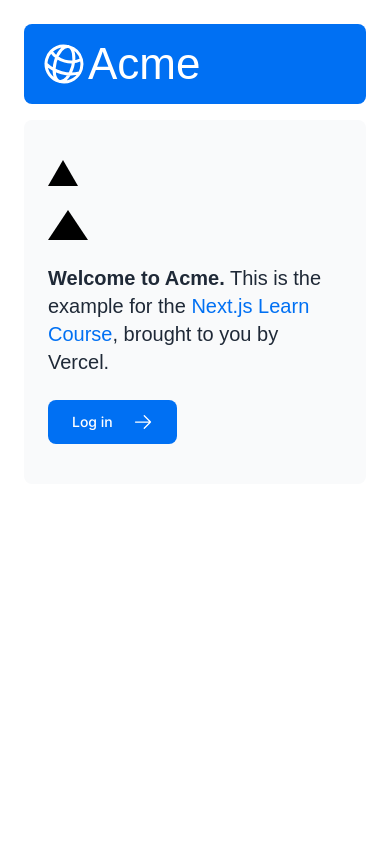
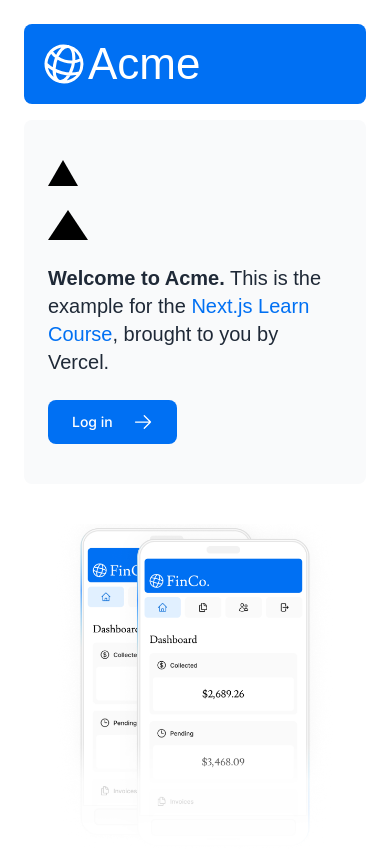
Before and after one commit to MarkTorre/NextJs_Course, a Next.js app in the folder nextjs-dashboard/: page / in a window 390 px wide. Shown: the top 850 px of the page. Built offline with nearby package versions, Linux system fonts and the light colour scheme; a web font is replaced by a local one.

Commit message:
feat(chapter3): create next.js Image component for optimize images - Adding the desktop hero image - Practice: Adding the mobile hero image -

```diff
--- a/nextjs-dashboard/app/page.tsx
+++ b/nextjs-dashboard/app/page.tsx
@@ -3,6 +3,7 @@ import { ArrowRightIcon } from '@heroicons/react/24/outline';
 import Link from 'next/link';
 import styles from "@/app/ui/home.module.css";
 import { lusitana } from '@/app/ui/fonts';
+import Image from 'next/image';
 
 export default function Page() {
   return (
@@ -31,6 +32,21 @@ export default function Page() {
         </div>
         <div className="flex items-center justify-center p-6 md:w-3/5 md:px-28 md:py-12">
           {/* Add Hero Images Here */}
+          <Image
+            src="/hero-desktop.png"
+            width={1000}
+            height={760}
+            className="hidden md:block"
+            alt="Screenshots of the dashboard project showing desktop version"
+          />
+          <Image
+            src="/hero-mobile.png"
+            width={560}
+            height={620}
+            className="block md:hidden"
+            alt="Screenshots of the dashboard project showing mobile version"
+          />
+
         </div>
       </div>
     </main>
--- a/nextjs-dashboard/app/ui/acme-logo.tsx
+++ b/nextjs-dashboard/app/ui/acme-logo.tsx
@@ -3,9 +3,7 @@ import { lusitana } from '@/app/ui/fonts';
 
 export default function AcmeLogo() {
   return (
-    <div
-      className={`${lusitana.className} flex flex-row items-center leading-none text-white`}
-    >
+    <div className={`${lusitana.className} flex flex-row items-center leading-none text-white`}>
       <GlobeAltIcon className="h-12 w-12 rotate-[15deg]" />
       <p className="text-[44px]">Acme</p>
     </div>
```
